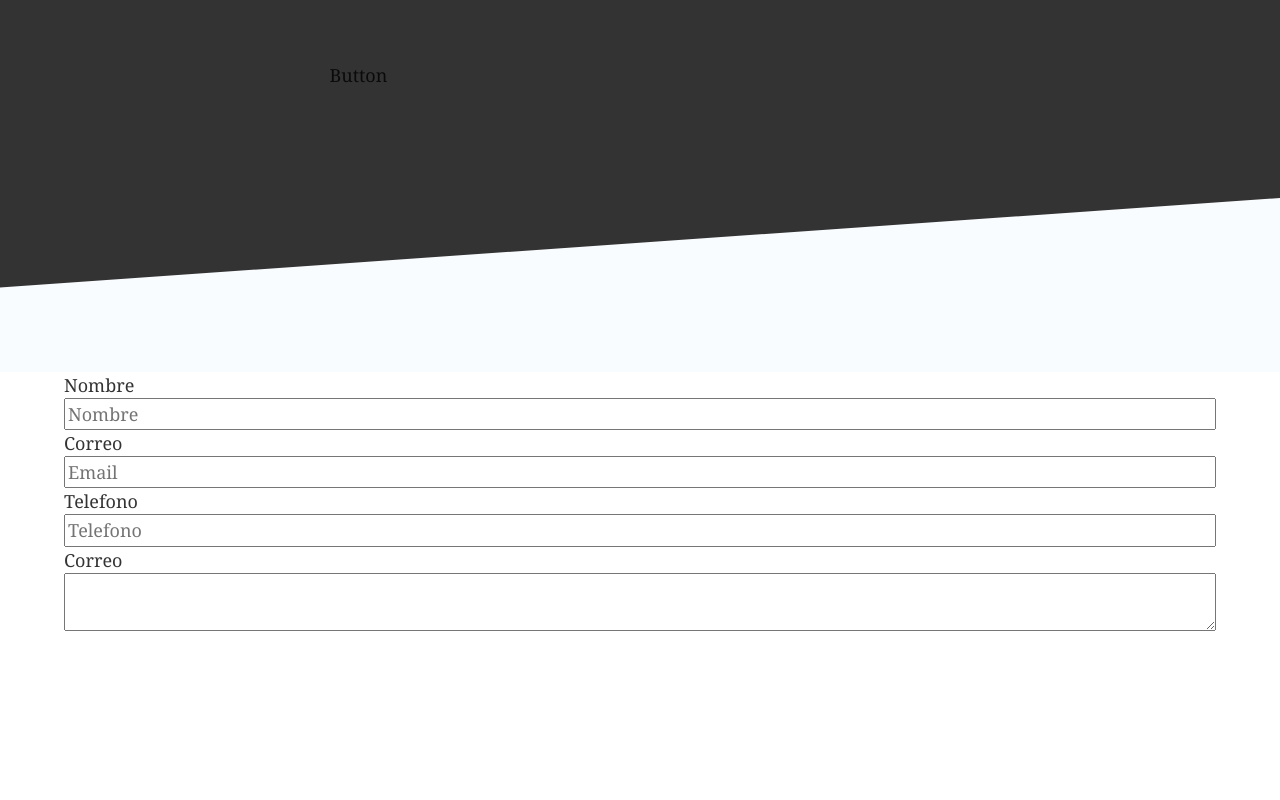
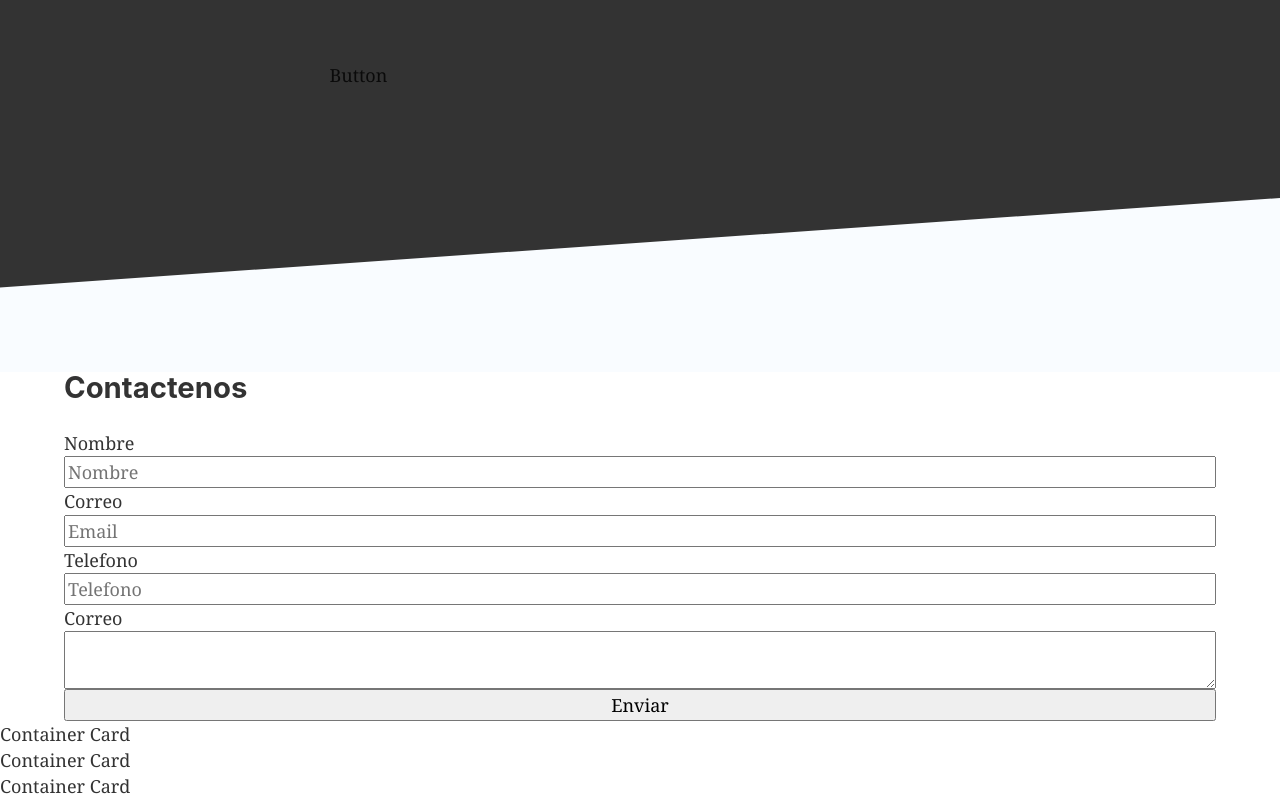
Before and after one commit to hlebon/cpa-landingpage, a Gatsby app: page / in a window 1280 px wide. Shown: the part 428-1228 px from the top of the page. Before the commit the page ends 1059 px from the top, so only its background shows below. Built offline with nearby package versions, Linux system fonts and the light colour scheme.

Commit message:
feat:  new section

```diff
--- a/package.json
+++ b/package.json
@@ -9,6 +9,7 @@
   },
   "dependencies": {
     "gatsby": "^1.9.145",
-    "gatsby-link": "^1.6.32"
+    "gatsby-link": "^1.6.32",
+    "prop-types": "^15.6.0"
   }
 }
--- a/src/pages/header.js
+++ b/src/pages/header.js
@@ -6,6 +6,7 @@ const ContactForm = (props) => {
     return (
         <div className={styles.form_container}>
             <form className={styles.form}>
+                <h2>Contactenos</h2>
                 <div className={styles.form_input}>
                     <label>Nombre</label>
                     <input type="text" placeholder="Nombre"></input>
@@ -22,6 +23,10 @@ const ContactForm = (props) => {
                     <label>Correo</label>
                     <textarea></textarea>
                 </div>
+                <div className={styles.form_input}>
+                    <button>Enviar</button>
+                </div>
+
             </form>
         </div>
     )
@@ -29,10 +34,10 @@ const ContactForm = (props) => {
 
 const Header = (props) => {
     return (
-        <div>
+        <header>
             <Hero/>
             <ContactForm/>
-        </div>
+        </header>
     )
 }
 
--- a/src/pages/index.js
+++ b/src/pages/index.js
@@ -1,10 +1,12 @@
 import React from "react"
 import Header from './header'
+import Section from './section'
 import '../layout/index.css'
 
 export default () =>
 (
     <div>
         <Header/>
+        <Section/>
     </div>
 )
--- /dev/null
+++ b/src/pages/section.js
@@ -0,0 +1,51 @@
+import React from 'react'
+import PropTypes from 'prop-types'
+
+const cardInfo = [
+    {
+        id: 1,
+        title: "Titulo 1",
+        description: "Descripcion",
+        img: "https://fakeimg.pl/250x200/"
+    },
+    {
+        id: 2,
+        title: "Titulo 2",
+        description: "Descripcion 2",
+        img: "https://fakeimg.pl/250x200/"
+    },
+    {
+        id: 3,
+        title: "Titulo 3",
+        description: "Descripcion 3",
+        img: "https://fakeimg.pl/250x200/"
+    }
+
+]
+
+
+const ContainerCard = (props) => {
+    return (
+        <div>
+            Container Card
+        </div>
+    )
+}
+ContainerCard.PropTypes = {
+    card: PropTypes.object.isRequired
+}
+
+
+const Section = (props) => {
+    return (
+        <section>
+            {cardInfo.map( ( card ) => {
+                return (
+                    <ContainerCard/>
+                )
+            })}
+        </section>
+    )
+}
+
+export default Section
```
Also changed, not shown: 1 other file (tests, documents, lock files or other folders).
